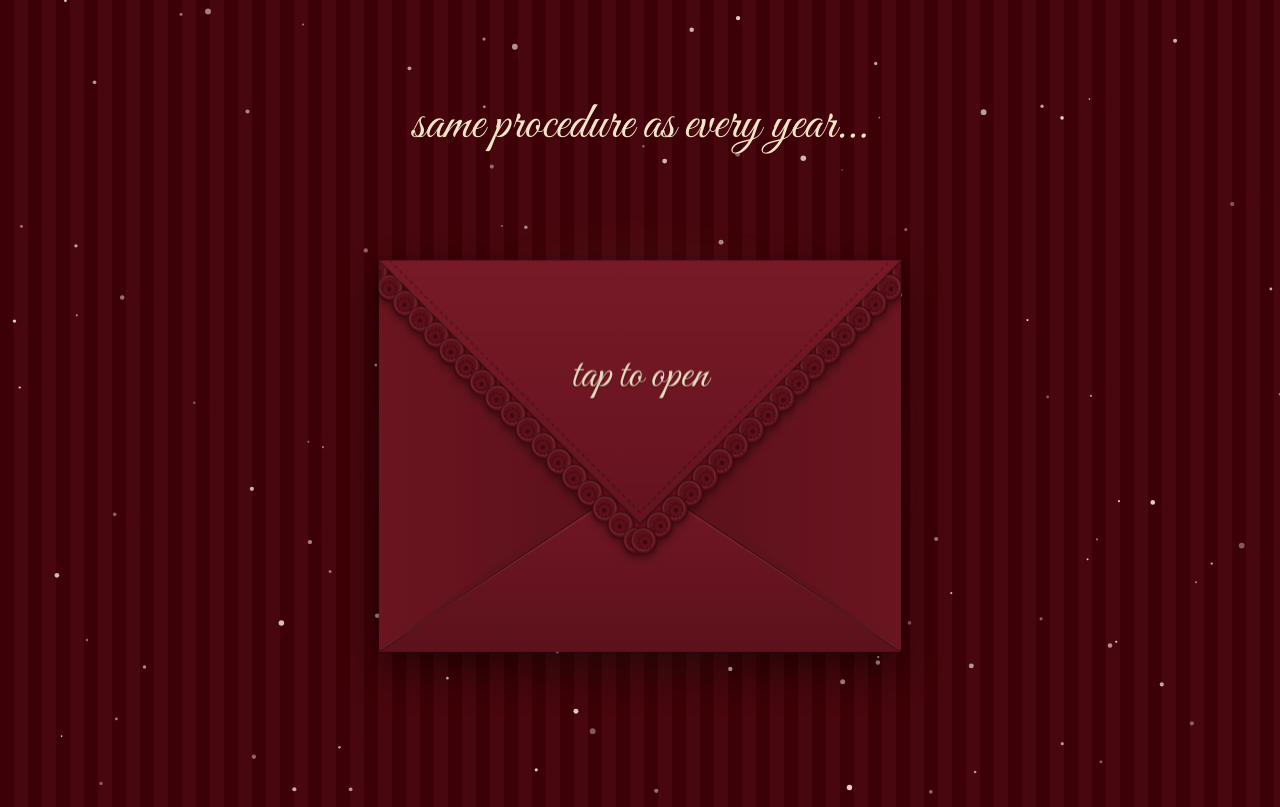
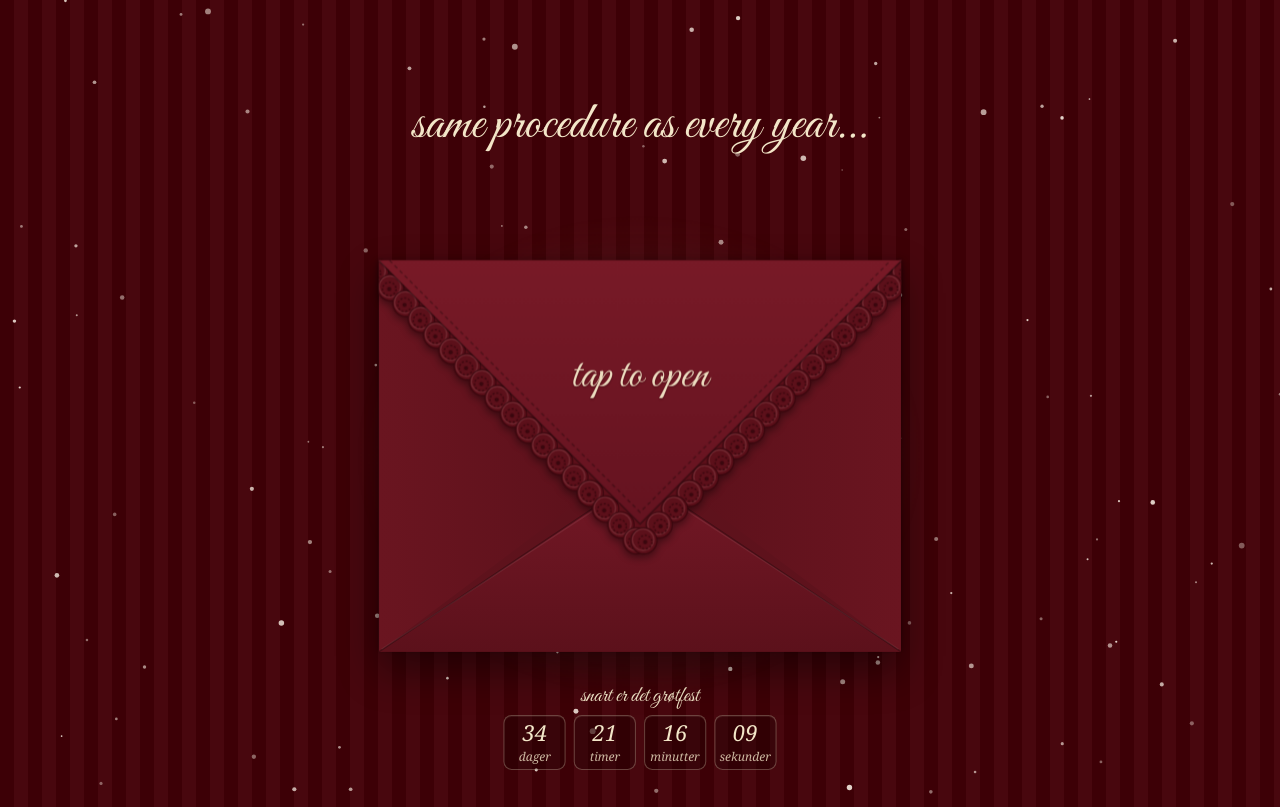
Before and after one commit to malinsaeter/Invite_Pakkelek2026, a plain HTML site: page index.html in a window 1280 px wide. Drawn offline with Linux system fonts and the light colour scheme; no server answers; a web font is replaced by a local one.

Commit message:
Nedtelling til grøtfesten
Vises under konvolutten på startskjermen og øverst på tavla. Starttid
og tekster for «i gang» og «ferdig» settes i window.NEDTELLING.

Co-Authored-By: Claude Opus 5.5 <noreply@anthropic.com>

```diff
--- a/index.html
+++ b/index.html
@@ -23,7 +23,7 @@
   <link rel="preconnect" href="https://fonts.gstatic.com" crossorigin>
   <link href="https://fonts.googleapis.com/css2?family=Great+Vibes&family=Playfair+Display:ital,wght@1,400;1,500&display=swap" rel="stylesheet">
   <link rel="preload" href="assets/kort.png" as="image">
-  <link rel="stylesheet" href="style.css?v=7">
+  <link rel="stylesheet" href="style.css?v=8">
   <noscript><style>.envelope,.tagline{display:none}.card{visibility:visible}</style></noscript>
 </head>
 <body>
@@ -33,6 +33,11 @@
     <!-- ✏️ ALL TEKST PÅ SIDEN – endre her ================================== -->
 
     <p class="tagline" id="tagline">same procedure as every year...</p>
+
+    <div class="countdown countdown-start" id="countdown-start" data-countdown>
+      <p class="countdown-label">snart er det grøtfest</p>
+      <div class="countdown-units" role="timer" aria-live="off"></div>
+    </div>
 
     <div class="card-clip" id="card-clip">
     <article class="card" id="card" tabindex="-1" aria-label="Invitasjon">
@@ -129,6 +134,11 @@
   <!-- ✏️ TEKST: tavla og «Kommer du?»-skjemaet ============================== -->
 
   <section class="board" id="board" hidden aria-labelledby="board-title">
+    <div class="countdown countdown-board" data-countdown>
+      <p class="countdown-label">Nedtelling til grøtfesten</p>
+      <div class="countdown-units" role="timer" aria-live="off"></div>
+    </div>
+
     <h2 class="board-title" id="board-title">Hvem kommer?</h2>
     <p class="board-sub" id="board-sub" aria-live="polite"></p>
     <div class="board-rows" id="board-rows"></div>
@@ -164,8 +174,17 @@
     // ✏️ Lim inn Web app-URL-en fra Google Apps Script mellom anførselstegnene
     //    (se google-apps-script/OPPSETT.md). Står den tom, kjører tavla i
     //    demo-modus og svarene lagres bare i din egen nettleser.
+    // ✏️ Nedtellingen: når festen starter (norsk tid, +01:00 om vinteren),
+    //    og hva som vises når den er i gang / ferdig.
+    window.NEDTELLING = {
+      start: "2026-12-21T19:00:00+01:00",
+      varighetTimer: 6,
+      underveis: "Festen er i gang! 🎄",
+      etter: "Takk for i år – same procedure next year!",
+    };
+
     window.RSVP_URL = "https://script.google.com/macros/s/AKfycbypBN_rjbx74lLX-kDnk83ZBo04ZbDZYeprGMw6kq7u3DqnJgvutSjqC_gKdf1GvfQI_Q/exec";
   </script>
-  <script src="script.js?v=7"></script>
+  <script src="script.js?v=8"></script>
 </body>
 </html>
--- a/script.js
+++ b/script.js
@@ -8,6 +8,7 @@
   const opener = document.getElementById("opener");
   const tagline = document.getElementById("tagline");
   const cardClip = document.getElementById("card-clip");
+  const countdownStart = document.getElementById("countdown-start");
 
   const reduceMotion = window.matchMedia("(prefers-reduced-motion: reduce)").matches;
   const NS = "http://www.w3.org/2000/svg";
@@ -96,6 +97,7 @@
     cardClip.style.clipPath = "none";
     envelope.style.display = "none";
     tagline.style.visibility = "hidden";
+    countdownStart.hidden = true;
     card.removeAttribute("aria-hidden");
     card.focus({ preventScroll: true });
     showRsvp();
@@ -119,6 +121,7 @@
     const g = geometry();
     const fade = { duration: 700, easing: "ease-out", fill: "forwards" };
     tagline.animate([{ opacity: 1 }, { opacity: 0 }], fade);
+    countdownStart.animate([{ opacity: 1 }, { opacity: 0 }], fade);
     envelope.querySelector(".env-glow").animate([{ opacity: 0.6 }, { opacity: 0 }], fade);
 
     // 1) Klaffen vipper opp (0–90°), bytter lag, og fortsetter bakover (90–180°)
@@ -478,7 +481,73 @@
     }, 150);
   });
 
+  /* ---------- Nedtelling ---------- */
+
+  function startCountdown() {
+    const cfg = window.NEDTELLING || {};
+    const start = new Date(cfg.start).getTime();
+    if (Number.isNaN(start)) return;
+    const end = start + (cfg.varighetTimer || 6) * 3600e3;
+
+    const units = [
+      ["dag", "dager", 86400],
+      ["time", "timer", 3600],
+      ["minutt", "minutter", 60],
+      ["sekund", "sekunder", 1],
+    ];
+
+    const blocks = [...document.querySelectorAll("[data-countdown]")].map((root) => {
+      const wrap = root.querySelector(".countdown-units");
+      const cells = units.map(() => {
+        const unit = el("span", "cd-unit");
+        const num = el("span", "cd-num");
+        const lbl = el("span", "cd-lbl");
+        unit.append(num, lbl);
+        wrap.append(unit);
+        return { num, lbl };
+      });
+      return { root, wrap, cells };
+    });
+
+    let timer;
+    function tick() {
+      const now = Date.now();
+      if (now >= start) {
+        const msg = now < end ? cfg.underveis : cfg.etter;
+        blocks.forEach(({ root, wrap }) => {
+          root.querySelector(".countdown-label").hidden = true;
+          wrap.textContent = "";
+          const p = el("p", "countdown-message");
+          p.textContent = msg;
+          wrap.append(p);
+        });
+        if (now >= end) return; // ferdig – ingen flere oppdateringer
+        clearTimeout(timer);
+        timer = setTimeout(tick, end - now + 1000);
+        return;
+      }
+      let rest = Math.floor((start - now) / 1000);
+      const values = units.map(([, , size]) => {
+        const v = Math.floor(rest / size);
+        rest -= v * size;
+        return v;
+      });
+      blocks.forEach(({ cells }) => {
+        cells.forEach((c, i) => {
+          const v = values[i];
+          const text = i === 0 ? String(v) : String(v).padStart(2, "0");
+          if (c.num.textContent !== text) c.num.textContent = text;
+          c.lbl.textContent = v === 1 ? units[i][0] : units[i][1];
+        });
+      });
+      timer = setTimeout(tick, 1000 - (now % 1000) + 5);
+    }
+    tick();
+  }
+
   /* ---------- Oppstart ---------- */
+
+  startCountdown();
 
   loadGuests(); // hent tavla i bakgrunnen mens konvolutten åpnes
 
--- a/style.css
+++ b/style.css
@@ -303,6 +303,77 @@ body {
   .rule    { width: calc(var(--cw) * 0.44); }
 }
 
+/* ---------- Nedtelling ---------- */
+
+.countdown {
+  text-align: center;
+  color: var(--cream);
+}
+
+.countdown-label {
+  margin: 0 0 6px;
+  font-family: var(--script);
+  font-style: normal;
+  font-size: 1.6rem;
+  line-height: 1.1;
+}
+
+.countdown-units {
+  display: flex;
+  justify-content: center;
+  gap: 8px;
+}
+
+.cd-unit {
+  display: flex;
+  flex-direction: column;
+  align-items: center;
+  min-width: 4.1em;
+  padding: 8px 6px 6px;
+  border: 1px solid rgba(243, 230, 200, 0.28);
+  border-radius: 8px;
+  background: rgba(20, 0, 3, 0.28);
+  box-shadow: inset 0 1px 0 rgba(243, 230, 200, 0.08);
+}
+
+.cd-num {
+  font-weight: 500;
+  font-size: 1.65rem;
+  line-height: 1;
+  font-variant-numeric: lining-nums tabular-nums;
+}
+
+.cd-lbl {
+  margin-top: 4px;
+  font-size: 0.74rem;
+  opacity: 0.8;
+}
+
+.countdown-message {
+  margin: 0;
+  font-size: 1.15rem;
+}
+
+.countdown-start {
+  position: absolute;
+  z-index: 1;
+  left: 0;
+  right: 0;
+  top: calc(var(--env-cy) + var(--H) / 2 + max(20px, 4vh));
+  padding: 0 16px;
+  pointer-events: none;
+}
+
+.countdown-start .countdown-label { font-size: 1.35rem; }
+.countdown-start .cd-num { font-size: 1.35rem; }
+.countdown-start .cd-unit { min-width: 3.8em; padding: 6px 4px 5px; }
+
+@media (max-height: 560px) {
+  .countdown-start { display: none; }
+}
+
+.countdown-board { margin: 0 auto 40px; }
+
 /* ---------- Knapper ---------- */
 
 .btn {
```
